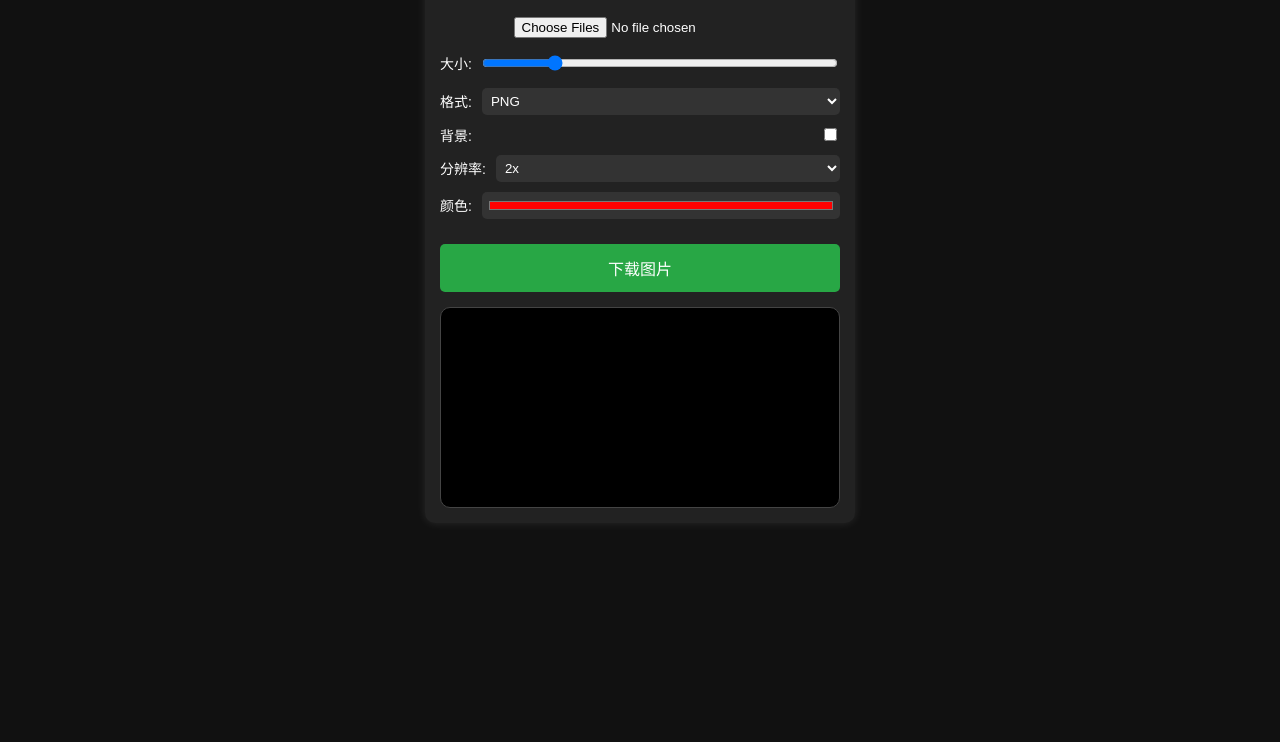
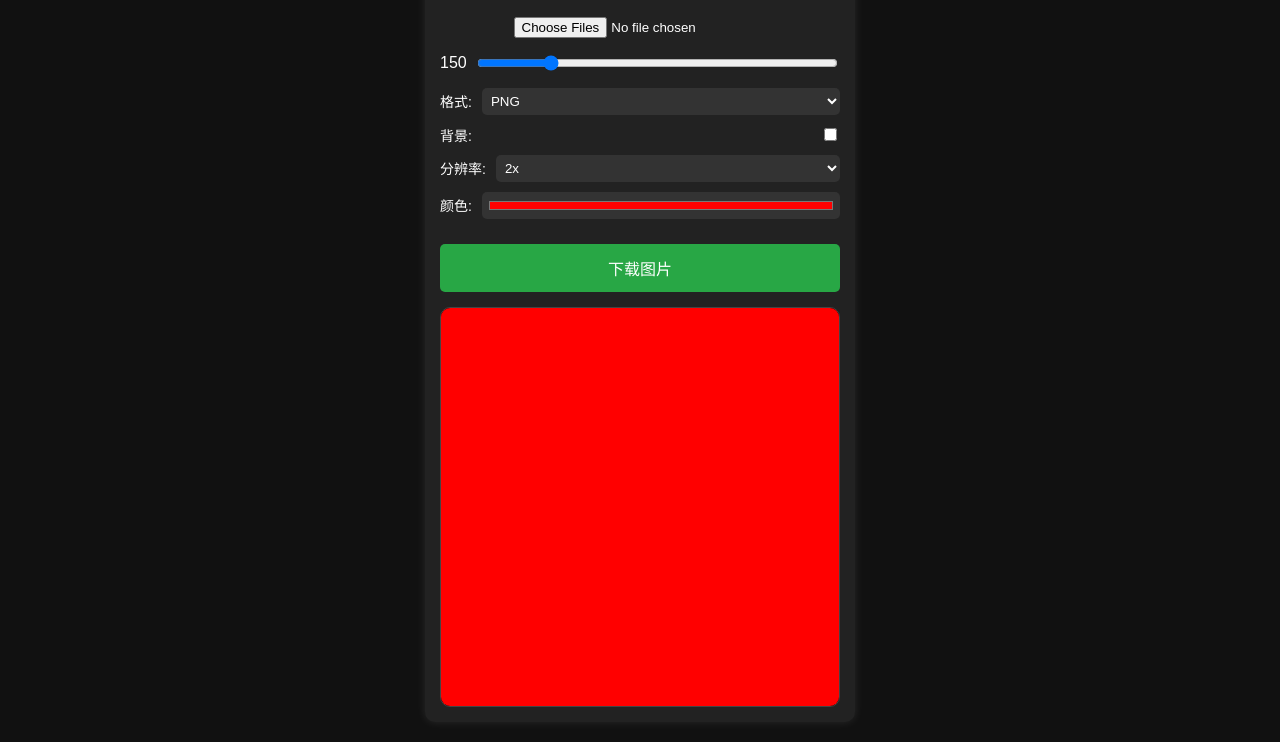
Before and after one commit to zhangbaozheng/avatar-test, a plain HTML site: page index.html in a window 1280 px wide. Shown: the part 159-901 px from the top of the page. Before the commit the page ends 800 px from the top, so only its background shows below. Drawn offline with Linux system fonts and the light colour scheme.

Commit message:
test build

```diff
--- a/index.html
+++ b/index.html
@@ -116,7 +116,7 @@
         <input type="file" id="upload" multiple accept="image/*">
 
         <div class="input-group">
-            <label for="image-size">大小:</label>
+            <span id="size-value">150</span>
             <input type="range" id="image-size" min="50" max="600" value="150">
         </div>
 
@@ -163,6 +163,7 @@
             <a href="https://t.me/mystonks" target="_blank"><img src="./img/tg.png" alt="">点击跳转</a>
         </p>
     </div>
+    <script src="./js/avatar-js/index.js"></script>
     <script>
         const tgDom = document.querySelector('.tg-s')
         const aboutDom = document.querySelector('.about-s')
```
